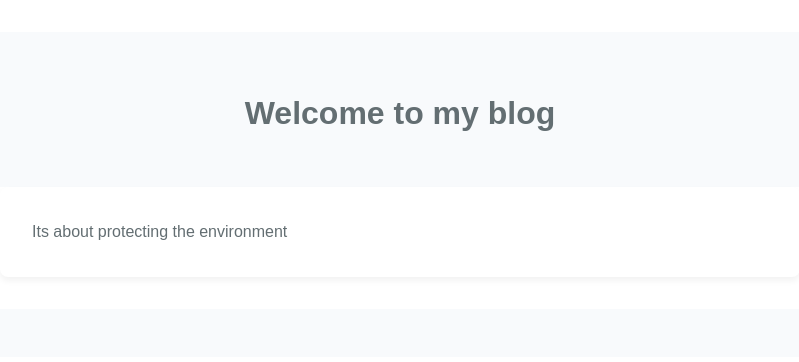
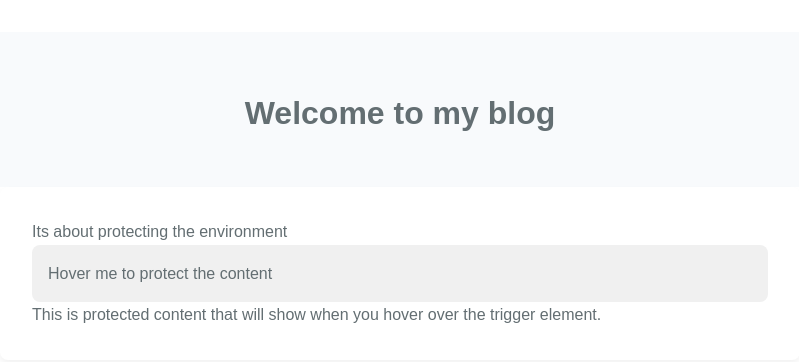
Before and after one commit to rj252525/Oceans-are-life, a Jekyll site: the page built from index.md, in a window 1280 px wide. Shown: the top 362 px of the page, without its empty margins (240-1039 px from the left). Built offline with Jekyll 4.4.1, drawn with Linux system fonts in a browser that asks for light colours; our own code applies the rules of GitHub Pages for plain Markdown files.

Commit message:
Update default.html
Signed-off-by: rj252525 <132414280+rj252525@users.noreply.github.com>

```diff
--- a/_layouts/default.html
+++ b/_layouts/default.html
@@ -11,13 +11,11 @@
 --light-bg: #f8fafc;
 --font-family: 'Poppins', sans-serif;
 }
-
 * {
 margin: 0;
 padding: 0;
 box-sizing: border-box;
 }
-
 body {
 line-height: 1.6;
 color: #636e72;
@@ -70,7 +68,7 @@
 box-shadow: 0 4px 6px rgba(0, 0, 0, 0.05);
 }
 
-    footer {
+.footer {
 background-color: var(--light-bg);
 padding: 1.5rem 0;
 text-align: left;
@@ -116,6 +114,30 @@
 justify-content: center;
 }
 }
+
+/* Animated Card Protection */
+ protected-content {
+    opacity: 0;
+    transform: translateY(50px);
+    transition: all 0.3s ease;
+}
+
+protected-content.visible {
+    opacity: 1;
+    transform: translateY(0);
+}
+
+.trigger {
+ cursor: pointer;
+ background-color: #f0f0f0;
+ padding: 1rem;
+ border-radius: 0.5rem;
+ transition: background-color 0.2s ease;
+}
+
+.trigger:hover {
+    background-color: #136b93;
+}
 </style>
 </head>
 <body>
@@ -123,18 +145,27 @@
     <header role="banner">
         <nav role="navigation" aria-label="Navigation">
             <ul>
-
+                <!-- Navigation links would go here -->
             </ul>
         </nav>
-      <h1 class="project-name">{{ page.title | default: site.title | default:  }}</h1>
+        <h1 class="project-name">{{ page.title | default: site.title }}</h1>
     </header>
 
     <main role="main" class="content">
         {{ content }}
+
+        <!-- Animated Card Protection -->
+        <div class="protected-content visible">
+            <div class="trigger">Hover me to protect the content</div>
+            <div class="protected-content-inner">
+                <!-- Your protected content goes here -->
+                <p>This is protected content that will show when you hover over the trigger element.</p>
+            </div>
+        </div>
     </main>
 
     <footer role="contentinfo">
-
+        <!-- Footer content would go here -->
     </footer>
 </div>
 </body>
```
Lines whose indentation alone changed are shown as unchanged.
